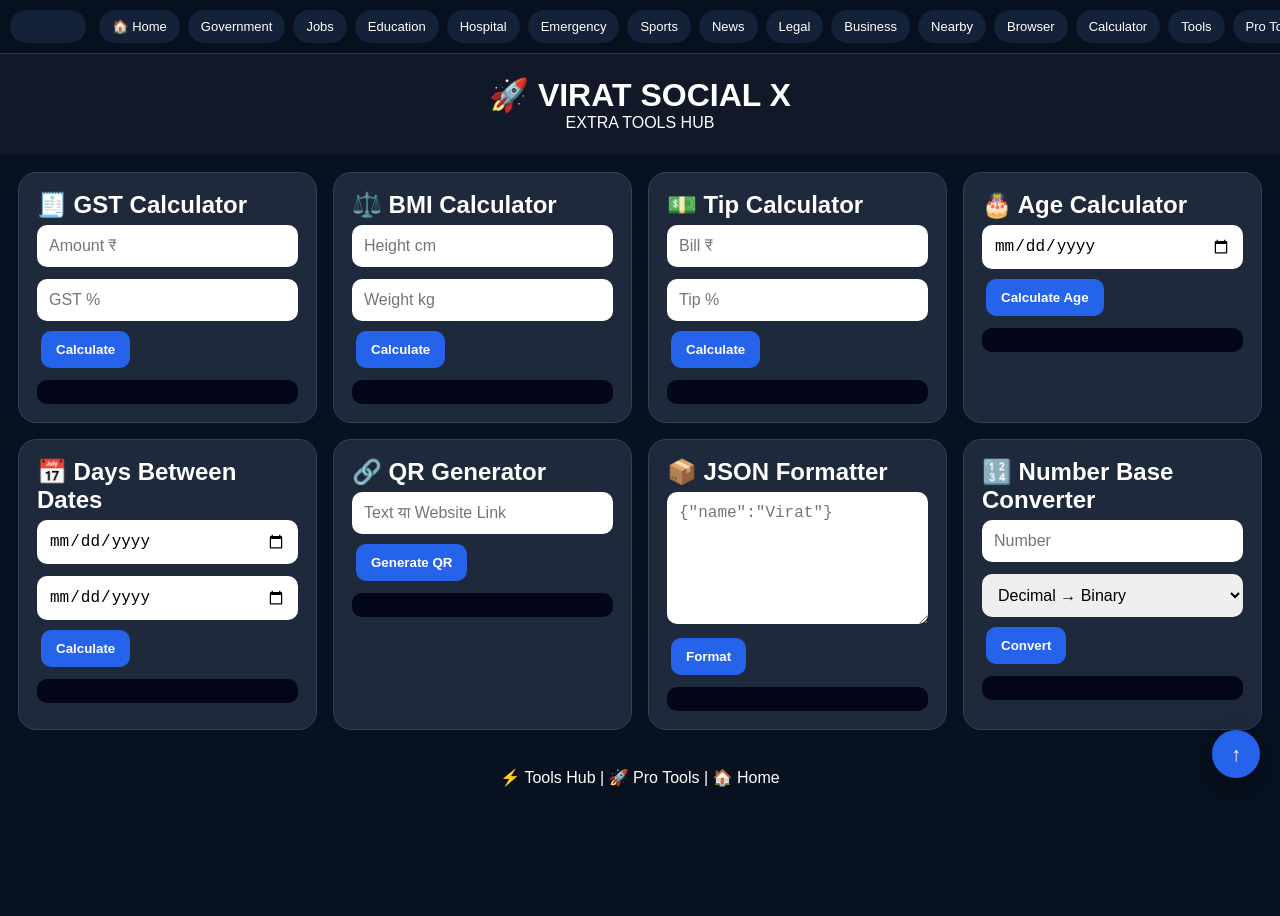
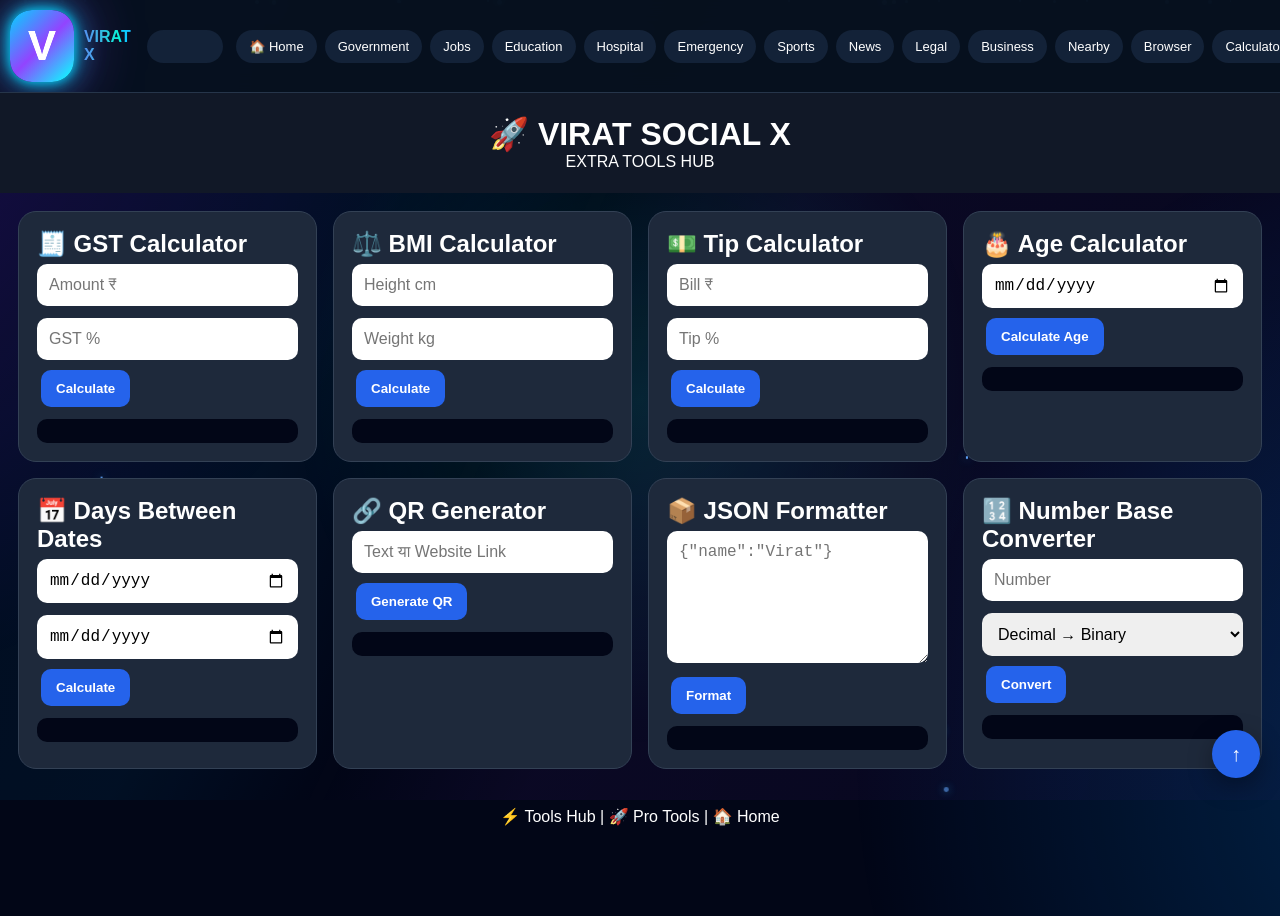
Before and after one commit to abhiprin6-gif/Virat-social-x, a website: page pages/tools-extra.html in a window 1280 px wide. Before the commit the page ends 877 px from the top, so only its background shows below. Drawn offline with Linux system fonts and the light colour scheme.

Commit message:
Add VIRAT X animated glowing wallpaper and logo

```diff
--- /dev/null
+++ b/assets/css/vx-wallpaper.css
@@ -0,0 +1,110 @@
+body{
+background:#020617!important;
+overflow-x:hidden;
+position:relative;
+}
+
+body::before{
+content:"";
+position:fixed;
+inset:-50%;
+z-index:-5;
+background:
+radial-gradient(circle at 20% 30%,rgba(0,140,255,.25),transparent 25%),
+radial-gradient(circle at 80% 70%,rgba(140,0,255,.22),transparent 25%),
+radial-gradient(circle at 50% 50%,rgba(0,255,200,.12),transparent 20%);
+animation:vxGlow 10s linear infinite;
+}
+
+body::after{
+content:"";
+position:fixed;
+inset:0;
+z-index:-4;
+background:
+linear-gradient(115deg,transparent 0%,rgba(0,180,255,.06) 45%,transparent 50%),
+linear-gradient(295deg,transparent 0%,rgba(160,60,255,.06) 45%,transparent 50%);
+background-size:250% 250%;
+animation:vxRun 7s linear infinite;
+pointer-events:none;
+}
+
+@keyframes vxGlow{
+0%{transform:rotate(0deg) scale(1)}
+50%{transform:rotate(180deg) scale(1.15)}
+100%{transform:rotate(360deg) scale(1)}
+}
+
+@keyframes vxRun{
+0%{background-position:0% 50%}
+50%{background-position:100% 50%}
+100%{background-position:0% 50%}
+}
+
+.vx-logo{
+width:72px;
+height:72px;
+border-radius:22px;
+display:flex;
+align-items:center;
+justify-content:center;
+font-size:42px;
+font-weight:900;
+color:#fff;
+background:linear-gradient(135deg,#00b7ff,#7c3aed,#00e5ff);
+box-shadow:
+0 0 12px #00b7ff,
+0 0 30px rgba(0,183,255,.7),
+0 0 65px rgba(124,58,237,.6);
+animation:vxLogoRun 2s ease-in-out infinite alternate;
+}
+
+@keyframes vxLogoRun{
+from{transform:scale(.94) rotate(-3deg);filter:brightness(1)}
+to{transform:scale(1.06) rotate(3deg);filter:brightness(1.35)}
+}
+
+.vx-brand-logo{
+display:flex;
+align-items:center;
+gap:10px;
+font-weight:900;
+}
+
+.vx-brand-logo span{
+background:linear-gradient(90deg,#00d9ff,#8b5cf6,#00ffd5);
+-webkit-background-clip:text;
+color:transparent;
+background-size:200%;
+animation:vxTextRun 3s linear infinite;
+}
+
+@keyframes vxTextRun{
+0%{background-position:0%}
+100%{background-position:200%}
+}
+
+.vx-particles{
+position:fixed;
+inset:0;
+z-index:-3;
+pointer-events:none;
+overflow:hidden;
+}
+
+.vx-particle{
+position:absolute;
+width:3px;
+height:3px;
+border-radius:50%;
+background:#60a5fa;
+box-shadow:0 0 10px #38bdf8;
+animation:vxParticle linear infinite;
+}
+
+@keyframes vxParticle{
+from{transform:translateY(110vh) translateX(0);opacity:0}
+15%{opacity:1}
+85%{opacity:1}
+to{transform:translateY(-20vh) translateX(120px);opacity:0}
+}
--- /dev/null
+++ b/assets/js/vx-wallpaper.js
@@ -0,0 +1,57 @@
+(function(){
+
+function createWallpaper(){
+
+if(document.querySelector(".vx-particles"))return;
+
+var p=document.createElement("div");
+p.className="vx-particles";
+
+for(var i=0;i<45;i++){
+
+var x=document.createElement("span");
+x.className="vx-particle";
+
+x.style.left=(Math.random()*100)+"%";
+x.style.animationDuration=(5+Math.random()*9)+"s";
+x.style.animationDelay=(Math.random()*8)+"s";
+x.style.width=(1+Math.random()*4)+"px";
+x.style.height=x.style.width;
+
+p.appendChild(x);
+}
+
+document.body.appendChild(p);
+}
+
+function createLogo(){
+
+if(document.querySelector(".vx-logo"))return;
+
+var nav=document.querySelector(".vx-nav");
+
+if(nav){
+
+var logo=document.createElement("div");
+logo.className="vx-brand-logo";
+
+logo.innerHTML=
+'<div class="vx-logo">V</div>'+
+'<span>VIRAT X</span>';
+
+nav.insertBefore(logo,nav.firstChild);
+}
+}
+
+function start(){
+createWallpaper();
+createLogo();
+}
+
+if(document.readyState==="loading"){
+document.addEventListener("DOMContentLoaded",start);
+}else{
+start();
+}
+
+})();
--- a/pages/tools-extra.html
+++ b/pages/tools-extra.html
@@ -15,7 +15,7 @@ button{background:#2563eb;color:white;border:0;border-radius:10px;padding:11px 1
 .result{background:#020617;padding:12px;border-radius:10px;margin-top:8px;word-break:break-word}
 a{color:white}
 </style>
-<link rel="stylesheet" href="../assets/css/vx-core.css"></head>
+<link rel="stylesheet" href="../assets/css/vx-core.css"><link rel="stylesheet" href="../assets/css/vx-wallpaper.css"></head>
 <body>
 
 <header>
@@ -162,5 +162,5 @@ function baseConvert(){
 }
 </script>
 
-<script src="../assets/js/vx-core.js"></script></body>
+<script src="../assets/js/vx-core.js"></script><script src="../assets/js/vx-wallpaper.js"></script></body>
 </html>
```
Also changed, not shown: pages/tools.html (+2 -2 lines).
